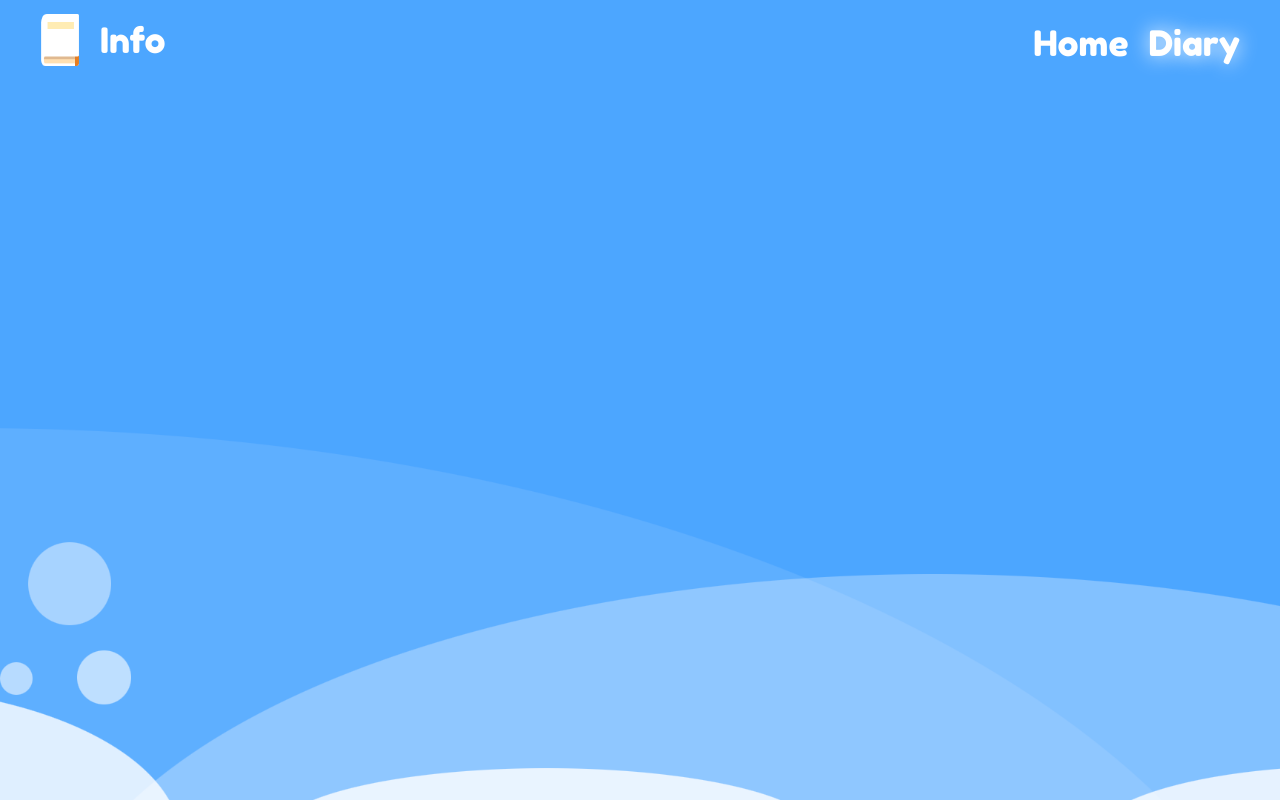
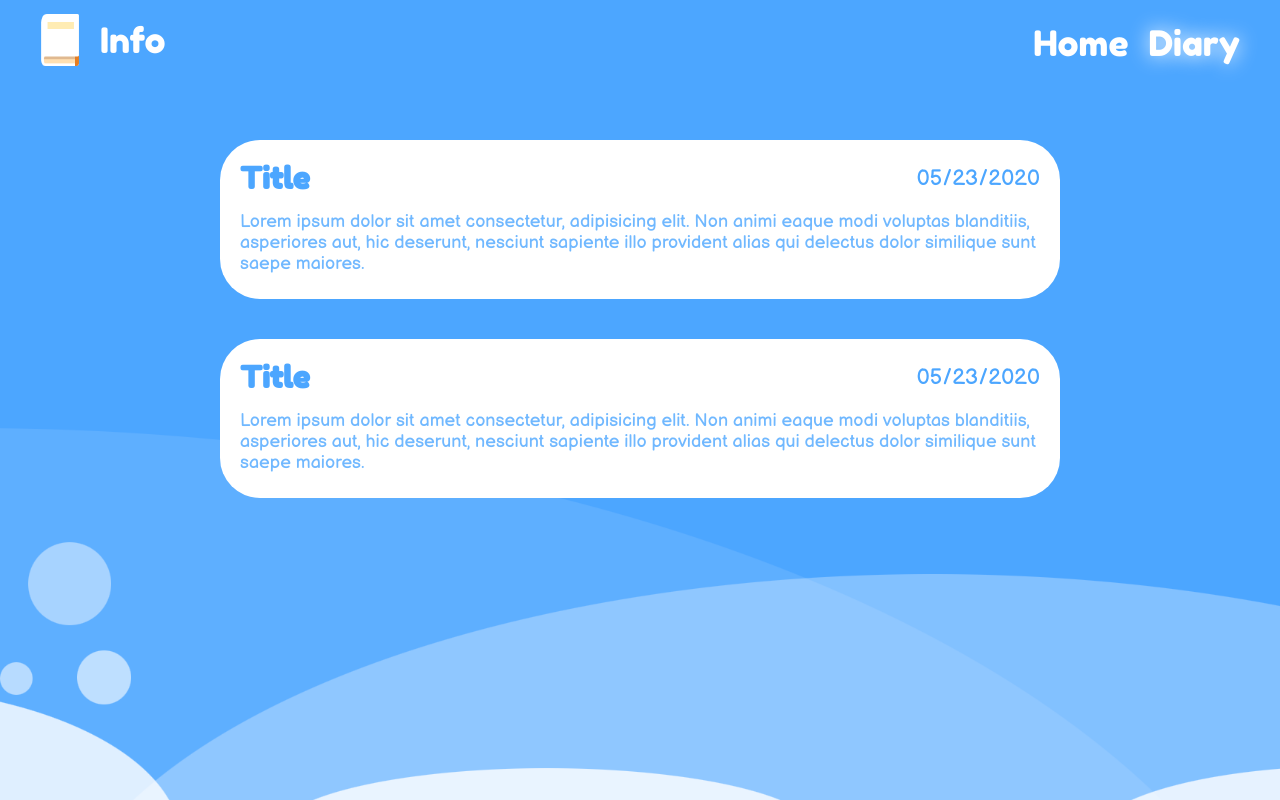
Before and after one commit to augustvulpes/diary-app, a React (Create React App) app: page /diary in a window 1280 px wide. Built offline with nearby package versions, Linux system fonts and the light colour scheme.

Commit message:
Created dummy posts for diary page

```diff
--- a/src/App.js
+++ b/src/App.js
@@ -5,12 +5,14 @@ import { connect } from 'react-redux';
 import './App.css';
 import Layout from './containers/Layout/Layout';
 import Home from './containers/Home/Home';
+import Diary from './containers/Diary/Diary';
 
 class App extends Component {
   render() {
     let routes = (
       <Switch>
         <Route path="/" exact component={Home} />
+        <Route path="/diary" component={Diary} />
         {/* <Redirect to="/" /> */}
       </Switch>
     );
--- /dev/null
+++ b/src/components/DiaryPost/DiaryPost.js
@@ -0,0 +1,17 @@
+import React from 'react';
+
+import classes from './DiaryPost.module.css';
+
+const diaryPost = props => {
+    return (
+        <div className={classes.DiaryPost}>
+            <div className={classes.Heading}>
+                <h2>Title</h2>
+                <span>05/23/2020</span>
+            </div>
+            <p>Lorem ipsum dolor sit amet consectetur, adipisicing elit. Non animi eaque modi voluptas blanditiis, asperiores aut, hic deserunt, nesciunt sapiente illo provident alias qui delectus dolor similique sunt saepe maiores.</p>
+        </div>
+    );
+};
+
+export default diaryPost;
--- /dev/null
+++ b/src/components/DiaryPost/DiaryPost.module.css
@@ -0,0 +1,36 @@
+.DiaryPost {
+    display: flex;
+    flex-direction: column;
+    background: white;
+    margin: 20px 0;
+    padding: 20px;
+    border-radius: 40px;
+    max-width: 800px;
+}
+
+.Heading {
+    display: flex;
+    justify-content: space-between;
+    align-items: center;
+}
+
+.Heading h2 {
+    margin: 0;
+    color: #4ca6ff;
+    font-family: 'Fredoka One', sans-serif;
+    font-size: 30px;
+}
+
+.Heading span {
+    color: #4ca6ff;
+    font-family: 'Balsamiq Sans', sans-serif;
+    font-size: 22px;
+}
+
+.DiaryPost p {
+    margin-top: 15px;
+    margin-bottom: 5px;
+    color: #70b8ff;
+    font-family: 'Balsamiq Sans', sans-serif;
+    font-size: 18px;
+}
--- a/src/containers/Diary/Diary.js
+++ b/src/containers/Diary/Diary.js
@@ -1,3 +1,17 @@
 import React, { Component } from 'react';
 
 import classes from './Diary.module.css';
+import DiaryPost from '../../components/DiaryPost/DiaryPost';
+
+class Diary extends Component {
+    render() {
+        return (
+            <div className={classes.Diary}>
+                <DiaryPost />
+                <DiaryPost />
+            </div>
+        );
+    };
+};
+
+export default Diary;
--- a/src/containers/Diary/Diary.module.css
+++ b/src/containers/Diary/Diary.module.css
@@ -0,0 +1,6 @@
+.Diary {
+    display: flex;
+    flex-direction: column;
+    align-items: center;
+    margin: 0 40px;
+}
```
